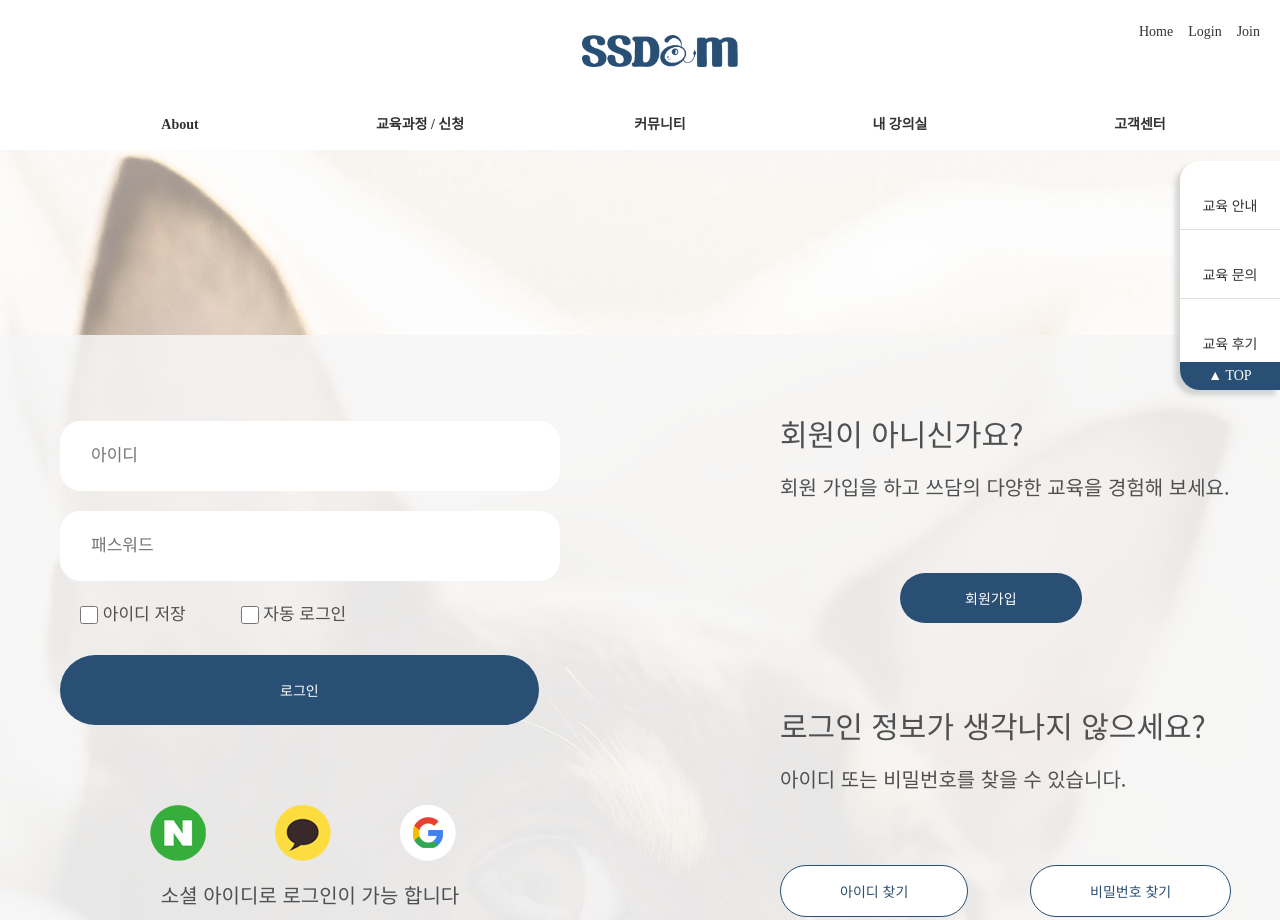
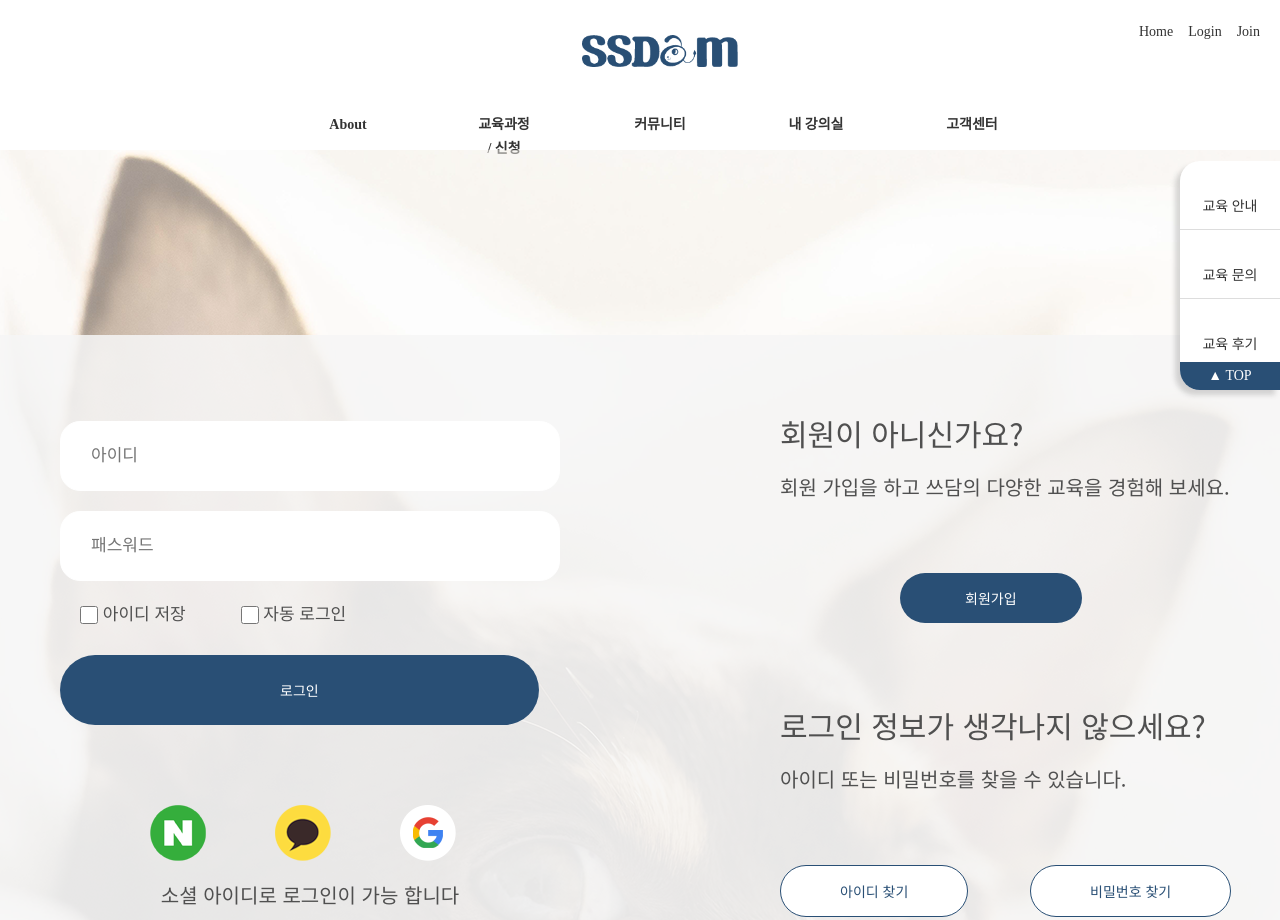
Before and after one commit to yu-sarang/login, a plain HTML site: page index.html in a window 1280 px wide. Shown: the top 920 px of the page. Drawn offline with nearby package versions, Linux system fonts and the light colour scheme; a script that the page names is missing; a web font is replaced by a local one.

Commit message:
Update style.css

```diff
--- a/css/style.css
+++ b/css/style.css
@@ -73,7 +73,7 @@ body {
 
 /*gnb*/
 #gnb{
-    width: 1200px;
+    width: 780px;
     margin: 0 auto;
     height: 50px;
     text-align: center;
```
